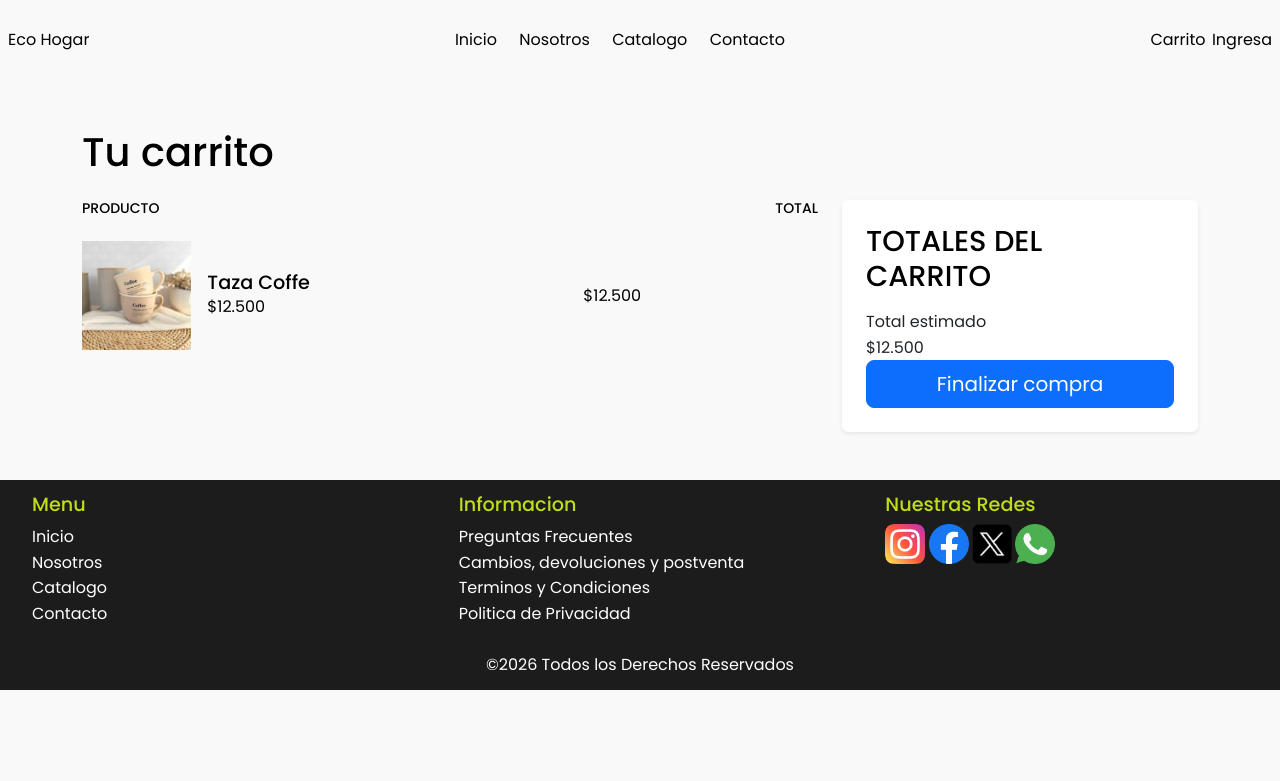
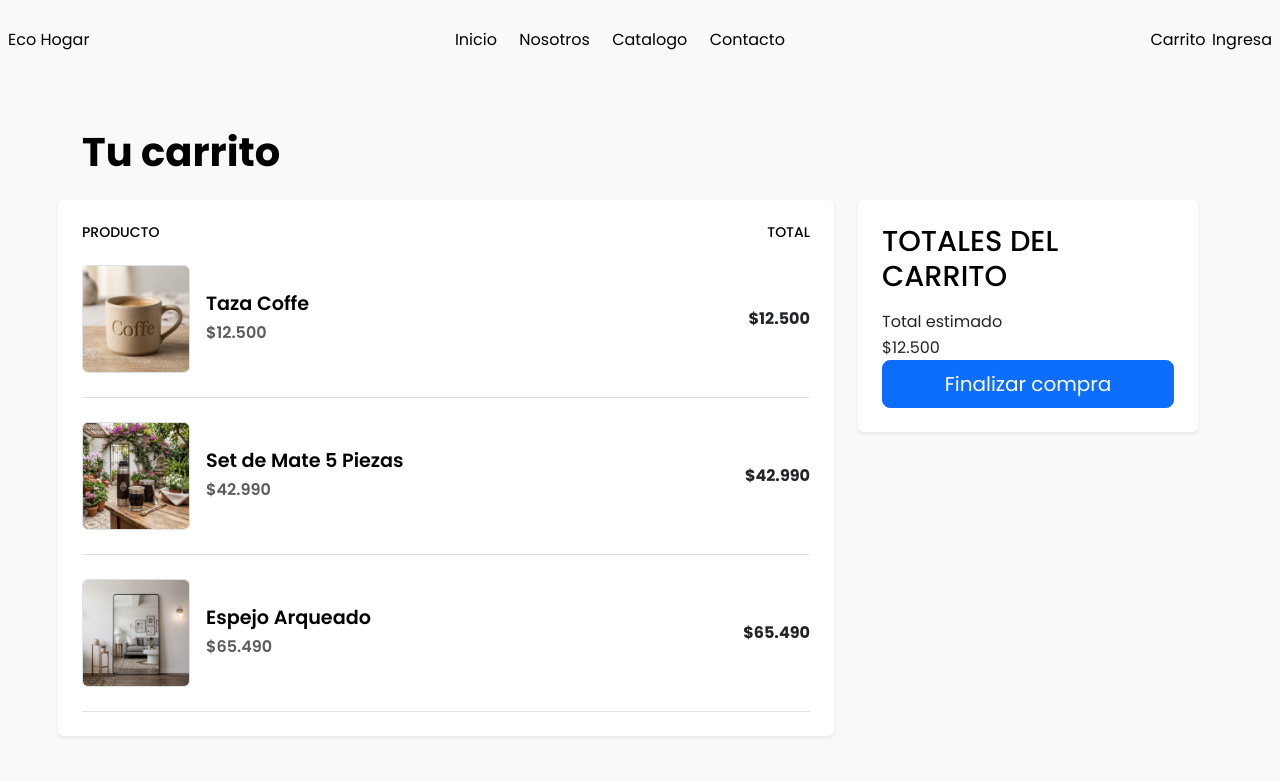
Before and after one commit to iarispe/importadorBazar, a plain HTML site: page pages/carrito.html in a window 1280 px wide. Shown: the top 781 px of the page. Drawn offline with nearby package versions, Linux system fonts and the light colour scheme.

Commit message:
feat: estructura de <section> que contiene el carrito y maquetacion con clases de bootstrap

```diff
--- a/pages/carrito.html
+++ b/pages/carrito.html
@@ -41,28 +41,62 @@
     <!--------------------- CUERPO PRINCIPAL --------------------->
     <main>
         <section class="container my-5">
-            <h1 class="mb-4">Tu carrito</h1>
-            <div class="row g-4">
-                <section class="col-lg-8">
+            <h1 class="fw-bold mb-4">Tu carrito</h1>
+            <div class="row g-5">
+                <section class="col-lg-8 card shadow-sm border-0 p-4">
                     <div class="d-flex justify-content-between text-uppercase">
                         <h2 class="small">Producto</h2>
                         <h2 class="small">Total</h2>
                     </div>
 
                     <ul>
-                        <li class="py-4">
+                        <li class="border-bottom py-4">
                             <article class="row g-3 align-items-center">
                                 <div class="col-sm-2 col-3">
-                                    <img src="../assets/images/tazas-de-ceramica-coffe.jpg" alt="Taza de cerámica beige con la palabra Coffe grabada en relieve, apoyada sobre una superficie de madera.">
+                                    <img src="../assets/images/products/taza-ceramica-grabado-coffe.jpg" class="img-fluid rounded border" alt="Taza de cerámica beige con la palabra Coffe grabada en relieve, apoyada sobre una superficie de madera.">
                                 </div>
 
                                 <div class="col-sm-6 col-9">
-                                    <h3>Taza Coffe</h3>
-                                    <span>$12.500</span>
+                                    <h3 class="fw-semibold mb-1" title="Taza Coffe">Taza Coffe</h3>
+                                    <span class="text-muted mb-2 fw-semibold">$12.500</span>
                                 </div>
 
-                                <div class="col-sm-4 col-12">
-                                    <span>$12.500</span>
+                                <div class="col-sm-4 col-12 text-sm-end">
+                                    <span class="fw-bold">$12.500</span>
+                                </div>
+                            </article>
+                        </li>
+
+                        <li class="border-bottom py-4">
+                            <article class="row g-3 align-items-center">
+                                <div class="col-sm-2 col-3">
+                                    <img src="../assets/images/products/set-de-mate-amargo-5-piezas.jpg" class="img-fluid rounded border" alt="Set de mate completo de 5 piezas con termo, mate forrado en cuero con detalles metálicos, bombilla y yerbera sobre una mesa de madera.">
+                                </div>
+
+                                <div class="col-sm-6 col-9">
+                                    <h3 class="fw-semibold mb-1" title="Set de Mate 5 Piezas">Set de Mate 5 Piezas</h3>
+                                    <span class="text-muted mb-2 fw-semibold">$42.990</span>
+                                </div>
+
+                                <div class="col-sm-4 col-12 text-sm-end">
+                                    <span class="fw-bold">$42.990</span>
+                                </div>
+                            </article>
+                        </li>
+
+                        <li class="border-bottom py-4">
+                            <article class="row g-3 align-items-center">
+                                <div class="col-sm-2 col-3">
+                                    <img src="../assets/images/products/espejo-cuerpo-completo-2-metros.jpg" class="img-fluid rounded border" alt="Espejo de cuerpo entero rectangular con marco negro delgado, apoyado en una pared blanca reflejando una sala de estar moderna.">
+                                </div>
+
+                                <div class="col-sm-6 col-9">
+                                    <h3 class="fw-semibold mb-1">Espejo Arqueado</h3>
+                                    <span class="text-muted mb-2 fw-semibold">$65.490</span>
+                                </div>
+
+                                <div class="col-sm-4 col-12 text-sm-end">
+                                    <span class="fw-bold">$65.490</span>
                                 </div>
                             </article>
                         </li>
```
